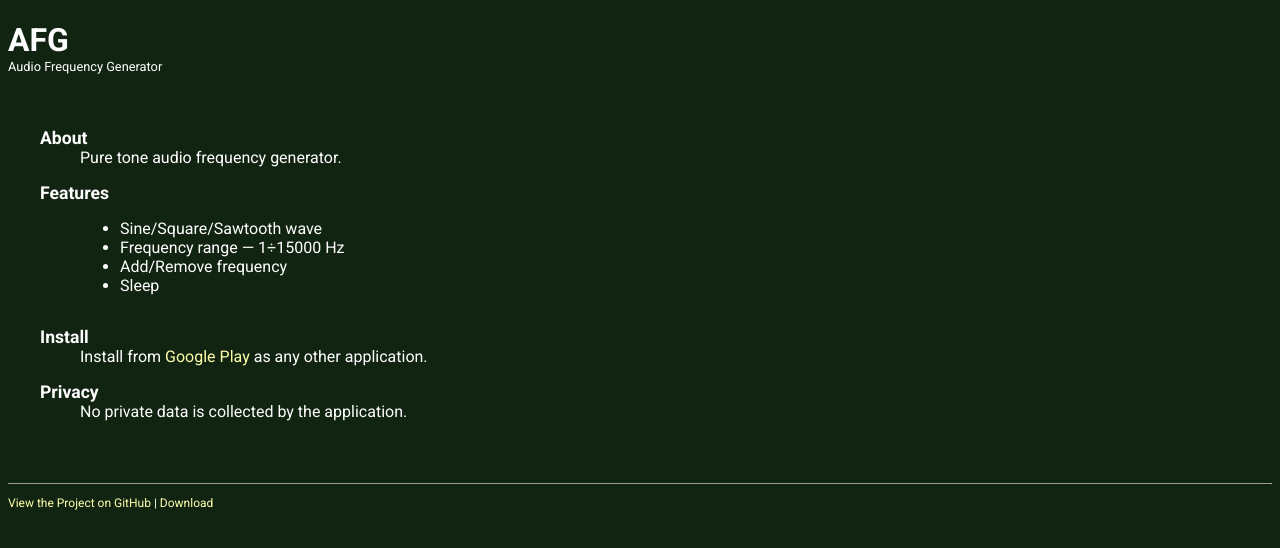
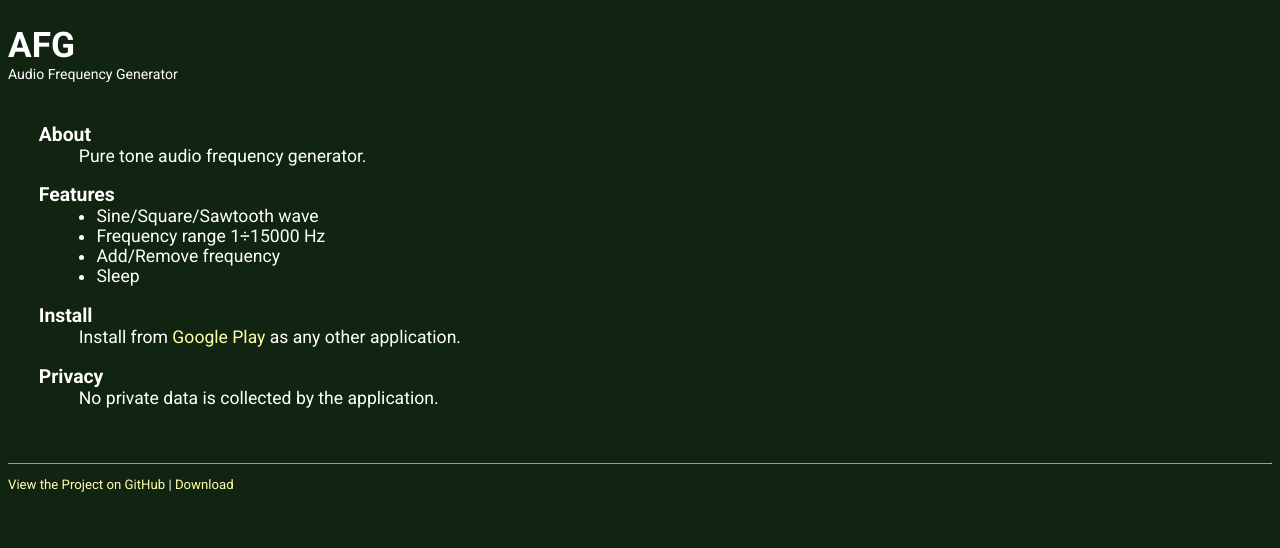
Before and after one commit to nickcolev/AFG, a plain HTML site: page index.html in a window 1280 px wide. Drawn offline with Linux system fonts and the light colour scheme.

Commit message:
Layout fine tune

```diff
--- a/index.html
+++ b/index.html
@@ -3,7 +3,7 @@
 <link href="http://fonts.googleapis.com/css?family=Roboto:400,700" rel="stylesheet" type="text/css"/>
 <link href="favicon.png" rel="shortcut icon" type="image/x-icon" />
 <link href="style.css" rel="stylesheet" type="text/css"/>
-<meta name="viewport" content="width=device-width,initial-scale=1.1"/>
+<meta name="viewport" content="width=device-width"/>
 </head>
 <body>
 
@@ -18,7 +18,7 @@
 <dd>
 <ul>
  <li>Sine/Square/Sawtooth wave</li>
- <li>Frequency range &mdash; 1&divide;15000 Hz
+ <li>Frequency range 1&divide;15000 Hz
  <li>Add/Remove frequency</li>
  <li>Sleep</li>
 </ul></dd>
--- a/style.css
+++ b/style.css
@@ -1,10 +1,11 @@
 a	{ text-decoration: none; color: #ffa; }
 a:hover	{ text-decoration: underline; }
-body { background: #112411; color: #fff; font-family: Roboto,sans-serif; }
+body { background: #112411; color: #fff; font-family: Roboto,sans-serif; font-size: 1.1em; }
 fn	{ font-size: 0.4em; font-weight: normal; display: block; }
-h1	{ padding-bottom: 1em; }
-footer	{ padding-top: 2em; font-size: 0.75em; }
+h1	{ padding-bottom: 0.5em; }
+footer	{ padding-top: 1em; font-size: 0.75em; }
 dt	{ font-size: 1.1em; font-weight: bold; }
 dd	{ padding-bottom: 1em; }
-#main	{ margin-left: 2em; }
+ul	{ margin: 0; padding: 0 0 0 1em; }
+#main	{ margin-left: 1.75em; }
 .note	{ font-size: 0.75em; }
```
